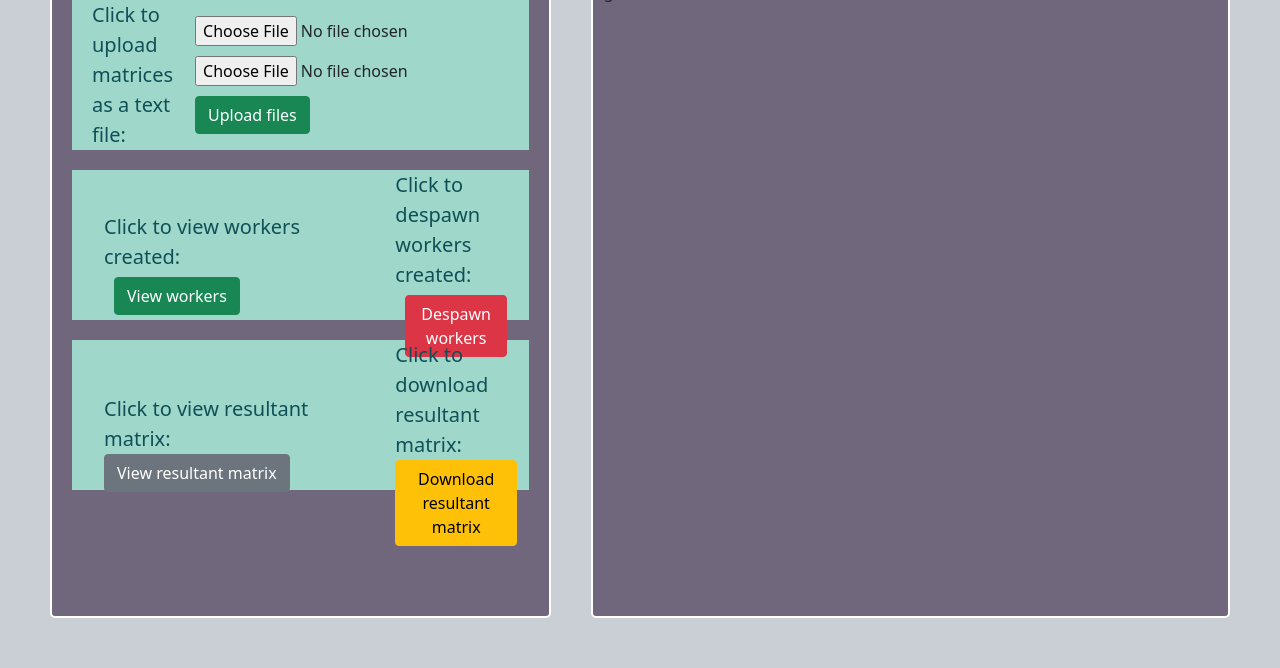
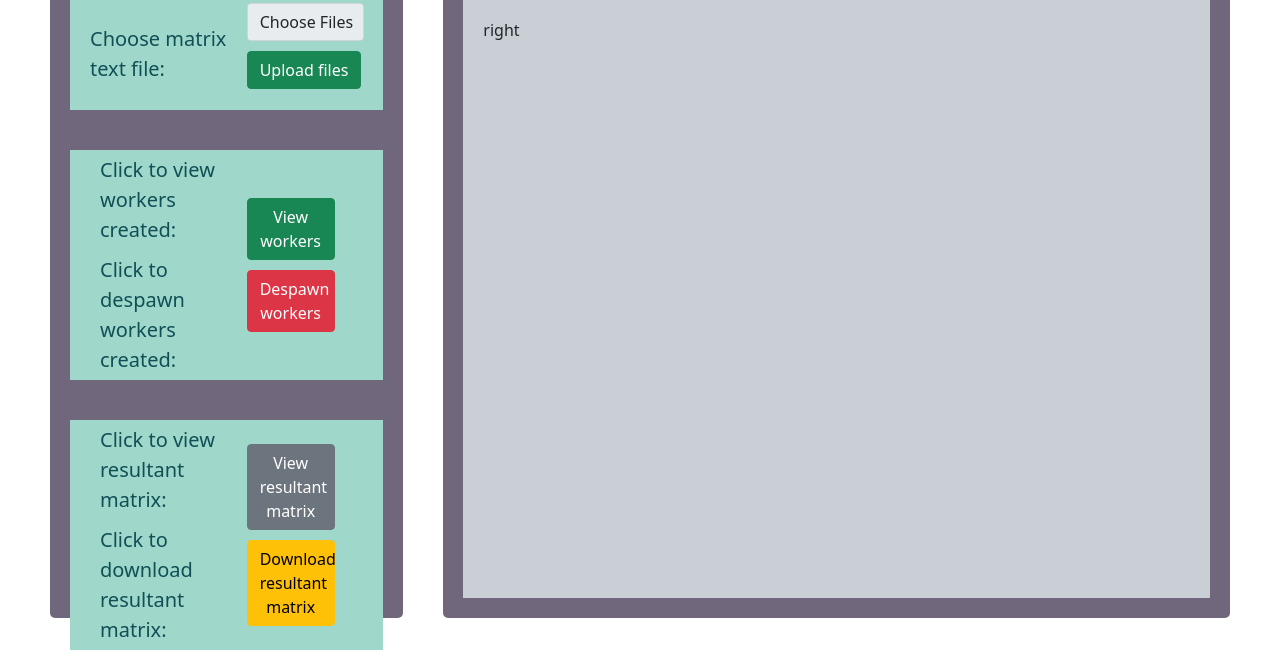
Before and after one commit to aditya109/distributed-computation-v2, a plain HTML site: page rest-server/public/index.html in a window 1280 px wide. Shown: the part 152-820 px from the top of the page. Drawn offline with nearby package versions, Linux system fonts and the light colour scheme.

Commit message:
refreshing updates;
Signed-off-by: Aditya Kumar <adikid1996@gmail.com>

```diff
--- a/rest-server/public/index.html
+++ b/rest-server/public/index.html
@@ -24,17 +24,18 @@
       <div id="left" class="panel">
         <!-- File upload section -->
         <div id="file-upload" class="section-container">
-          <label for="" class="button-label"
-            >Click to upload matrices as a text file:</label
-          >
-          <div class="container" id="upload-input-container">
-            <input id="file-upload-btn" type="file" class="" />
-            <input id="file-upload-btn" type="file" class="" />
-
+          <label for="" class="button-label">Choose matrix text file:</label>
+          <div class="mb-3">
+            <input
+              class="tad-spacing form-control upload-input"
+              type="file"
+              id="formFileMultiple"
+              multiple
+            />
             <button
               id="file-upload-btn"
               type="button"
-              class="btn btn-success"
+              class="tad-spacing btn btn-success"
             >
               Upload files
             </button>
@@ -42,38 +43,54 @@
         </div>
         <!-- Worker control section -->
         <div id="worker-control" class="section-container">
-          <div id="view-workers" class="container">
-            <label for="" class="button-label"
+          <div class="sub-container" id="label-container">
+            <label for="" class="tad-spacing button-label"
               >Click to view workers created:</label
             >
-            <button id="file-upload-btn" type="button" class="btn btn-success">
+            <label for="" class="tad-spacing button-label"
+              >Click to despawn workers created:</label
+            >
+          </div>
+          <div class="sub-container" id="control-btn-container">
+            <button
+              id=""
+              type="button"
+              class="control-btn tad-spacing btn btn-success"
+            >
               View workers
             </button>
-          </div>
-          <div id="despawn-workers" class="container">
-            <label for="" class="button-label"
-              >Click to despawn workers created:</label
+            <button
+              id=""
+              type="button"
+              class="control-btn tad-spacing btn btn-danger"
             >
-            <button id="file-upload-btn" type="button" class="btn btn-danger">
               Despawn workers
             </button>
           </div>
         </div>
         <!-- Result section -->
         <div id="result" class="section-container">
-          <div class="container" id="view-result-container">
-            <label for="" class="button-label"
+          <div class="sub-container" id="label-container">
+            <label for="" class="tad-spacing button-label"
               >Click to view resultant matrix:</label
             >
-            <button id="" type="button" class="btn btn-secondary">
+            <label for="" class="tad-spacing button-label"
+              >Click to download resultant matrix:</label
+            >
+          </div>
+          <div class="sub-container" id="control-btn-container">
+            <button
+              id=""
+              type="button"
+              class="control-btn tad-spacing btn btn-secondary"
+            >
               View resultant matrix
             </button>
-          </div>
-          <div class="container" id="download-result-container">
-            <label for="" class="button-label"
-              >Click to download resultant matrix:</label
+            <button
+              id=""
+              type="button"
+              class="control-btn tad-spacing btn btn-warning"
             >
-            <button id="" type="button" class="btn btn-warning">
               Download resultant matrix
             </button>
           </div>
@@ -81,6 +98,12 @@
       </div>
       <div id="right" class="panel">right</div>
     </div>
-    <script src="app.js"></script>
   </body>
+  <script type="text/javascript" src="./js/handlers/handlers.js"></script>
+  <script
+    src="https://cdn.jsdelivr.net/npm/bootstrap@5.1.3/dist/js/bootstrap.bundle.min.js"
+    integrity="sha384-ka7Sk0Gln4gmtz2MlQnikT1wXgYsOg+OMhuP+IlRH9sENBO0LRn5q+8nbTov4+1p"
+    crossorigin="anonymous"
+  ></script>
+  <script type="text/javascript" src="./js/app.js"></script>
 </html>
--- /dev/null
+++ b/rest-server/public/js/app.js
@@ -0,0 +1,2 @@
+const fileUploadBtn = document.getElementById("file-upload-btn");
+fileUploadBtn.addEventListener('click', () => fileUploadButtonClickHandler("formFileMultiple"));
--- /dev/null
+++ b/rest-server/public/js/handlers/handlers.js
@@ -0,0 +1,22 @@
+const fileUploadButtonClickHandler = (id) => {
+    let fileUploadInput = document.getElementById(id)
+    let fileForMatrixA = fileUploadInput.files[0]
+    let fileForMatrixB = fileUploadInput.files[1]
+    let payload = {
+        "fileA": fileForMatrixA,
+        "fileB": fileForMatrixB
+    }
+
+    fetch("/upload", {
+        method: 'POST',
+        body: payload
+    }).then((response) => {
+        if (response.ok) {
+            return response.json()
+        } else {
+            // alert the user
+        }
+    }).catch((error) => {
+        console.log(error)
+    })
+}
--- a/rest-server/public/style.css
+++ b/rest-server/public/style.css
@@ -29,11 +29,11 @@ body {
   display: flex;
   flex-direction: row;
   padding: 30px;
-  background-color: var(--light-gray);
+  background-color: var(--white);
 }
 
 #left {
-  flex: 0.75;
+  flex: 0.5;
 }
 
 .panel {
@@ -41,20 +41,20 @@ body {
   height: 80vh;
   background-color: var(--old-lavender) !important;
   border-radius: 5px;
-  border: 2px solid var(--white);
-
-
+  display: flex;
+  flex-direction: column;
 }
 
 .section-container {
+  flex: 1;
   align-items: flex-start;
   justify-content: center;
   background-color: var(--middle-blue-green);
   margin: 20px;
   padding-left: 20px;
-  height: 150px;
+  /* height: 100px; */
   display: grid;
-  grid-template-columns: 1fr 0.5fr;
+  grid-template-columns: 1fr 1fr;
   align-items: center;
 }
 
@@ -63,10 +63,25 @@ body {
   font-size: 20px;
   color: var(--midnight-green);
 }
-#file-upload-btn {
+.tad-spacing {
   margin: 5px 10px;
 }
 
+.upload-input {
+  width: 80% !important;
+}
+
+.sub-container {
+  display: flex;
+  flex-direction: column;
+}
+
+.control-btn {
+  width: 60%;
+}
 #right {
   flex: 1;
+  background-color: var(--light-gray) !important;
+  border: 20px solid var(--old-lavender) !important;
+  padding: 20px;
 }
```
Also changed, not shown: a.txt (added), b.txt (added), rest-server/public/app.js (deleted).
